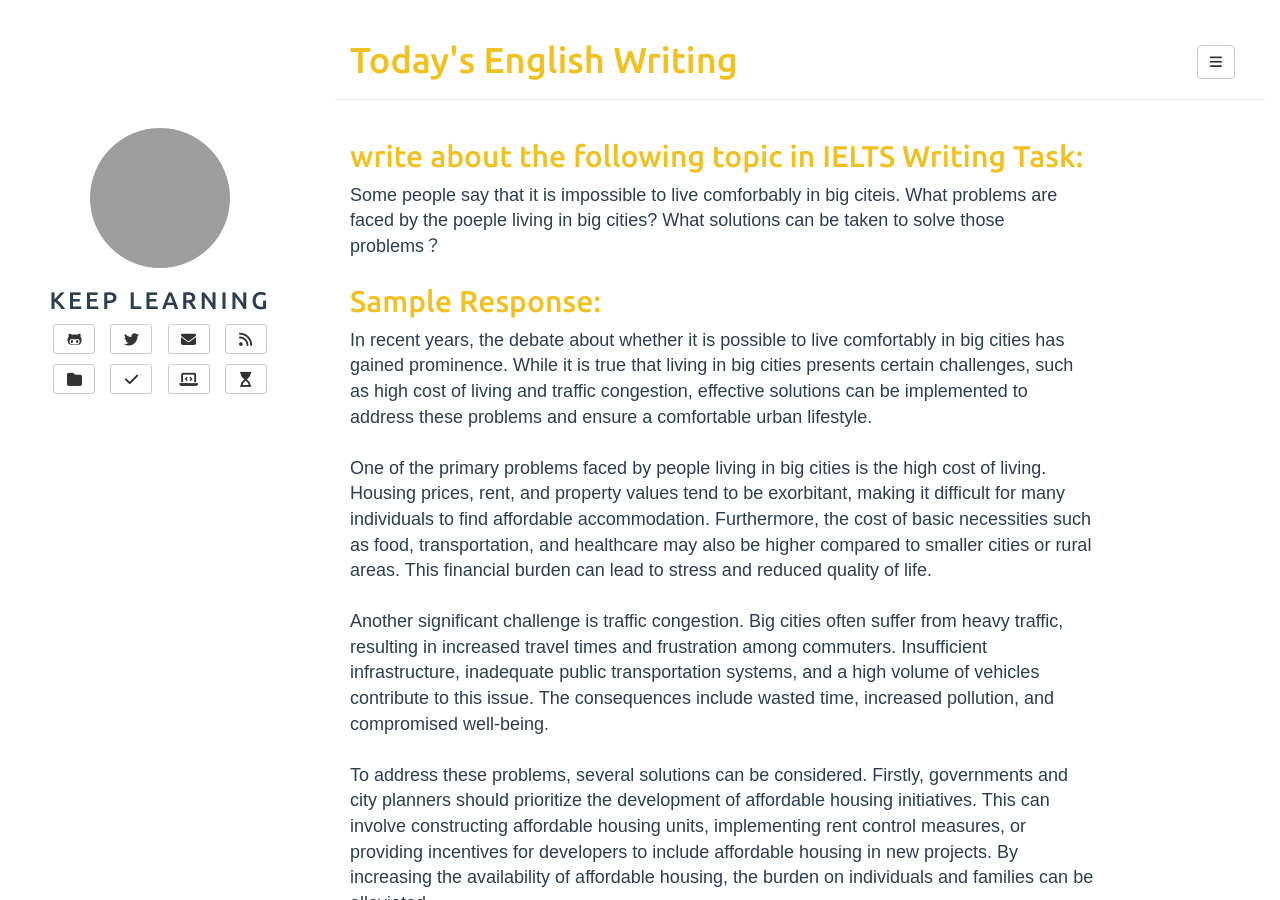
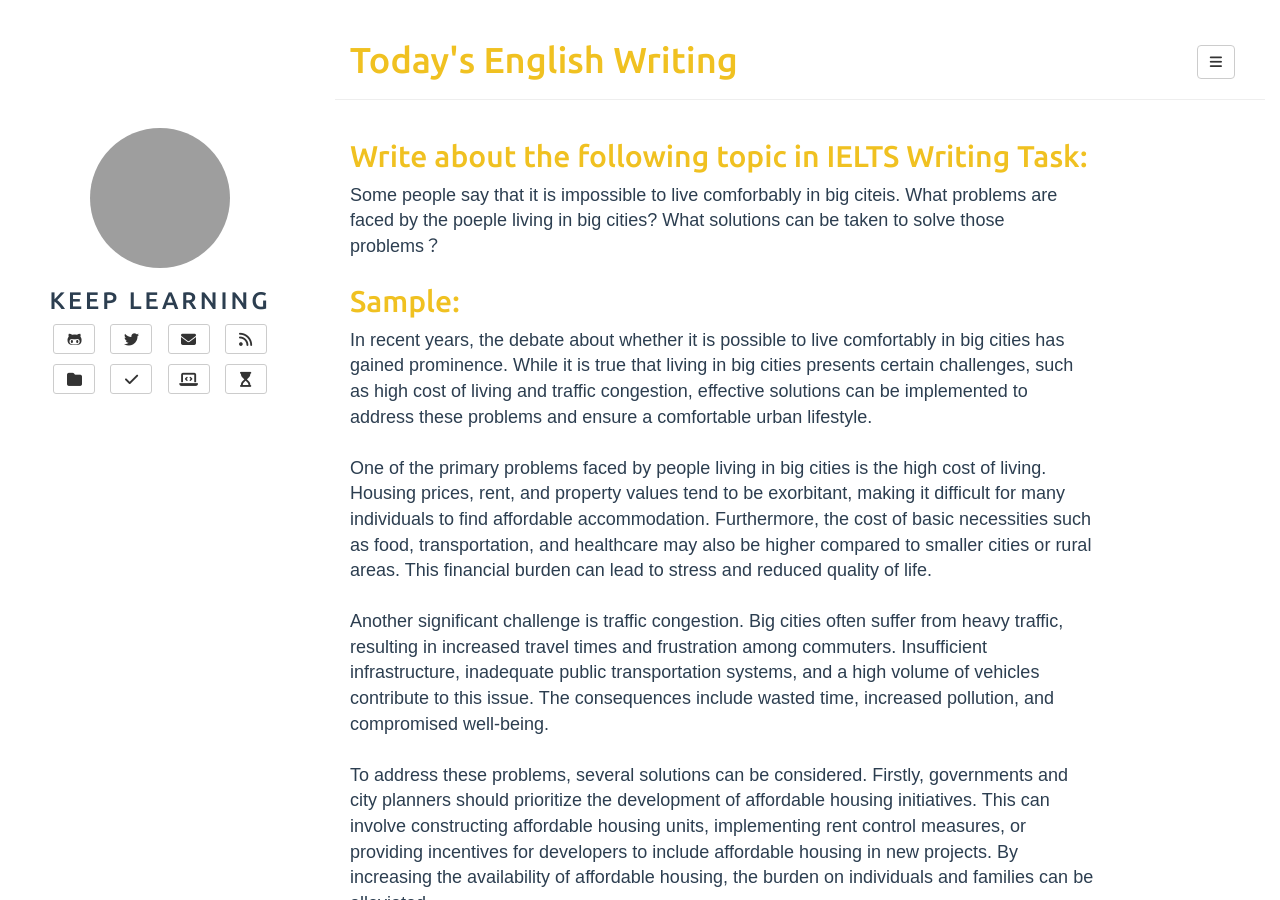
Before and after one commit to gaoxingaa/gaoxingaa.github.io, a Jekyll site: the page built from _posts/2023-05-19-english-writing.md, in a window 1280 px wide and 900 px high. Built offline with Jekyll 4.4.1, drawn with Linux system fonts in a browser that asks for light colours; nearby versions of some CDN libraries; comment, search, counter and statistics services are not loaded; grey boxes are pictures that could not be loaded.

Commit message:
Update 2023-05-19-english-writing.md

```diff
--- a/_posts/2023-05-19-english-writing.md
+++ b/_posts/2023-05-19-english-writing.md
@@ -6,12 +6,12 @@ tags: Writing
 lang: en
 ---
 
-## write about the following topic in IELTS Writing Task:
+## Write about the following topic in IELTS Writing Task:
 Some people say that it is impossible to live comforbably in big citeis.
 What problems are faced by the poeple living in big cities?
 What solutions can be taken to solve those problems？
 
-## Sample Response:
+## Sample:
 
 In recent years, the debate about whether it is possible to live comfortably in big cities has gained prominence. While it is true that living in big cities presents certain challenges, such as high cost of living and traffic congestion, effective solutions can be implemented to address these problems and ensure a comfortable urban lifestyle.
 
```
